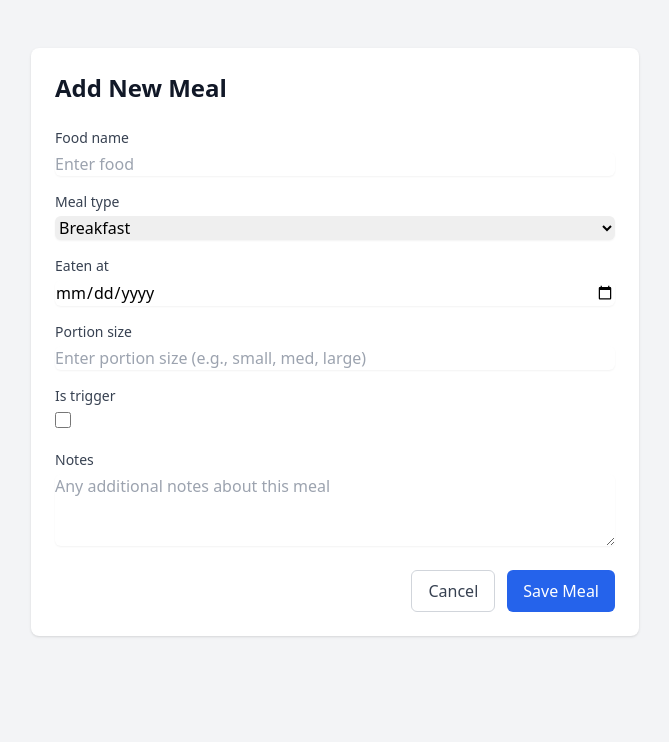
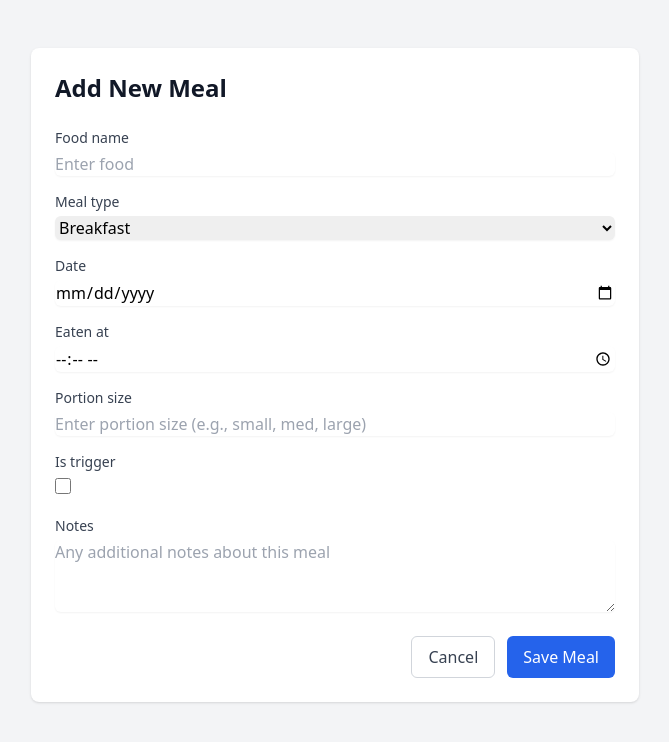
Before and after one commit to GuyMitchy/UC-Expert-Patient, a Django app: page /foods/add/ in a window 1280 px wide. Shown: the part 64-806 px from the top of the page, without its empty margins (305-974 px from the left). Run offline with Django 5.2, Linux system fonts and the light colour scheme; a user stored in the database is signed in; some libraries are stand-ins or nearby versions.

Commit message:
Edit foods model to store date and time eaten seperately

```diff
--- a/foods/forms.py
+++ b/foods/forms.py
@@ -21,14 +21,22 @@ class FoodForm(forms.ModelForm):
         })
     )
 
-    eaten_at = forms.DateField(
+    date = forms.DateField(
         widget=forms.DateInput(attrs={
             'type': 'date',
             'class': 'mt-1 block w-full rounded-md border-gray-300 shadow-sm focus:border-blue-500 focus:ring-blue-500',
             'max': timezone.now().strftime('%Y-%m-%d')
-        }),
+        })
+    )
 
+    eaten_at = forms.TimeField(
+                widget=forms.TimeInput(attrs={
+            'type': 'time',
+            'class': 'mt-1 block w-full rounded-md border-gray-300 shadow-sm focus:border-blue-500 focus:ring-blue-500',
+
+        })
     )
+
 
     portion_size = forms.CharField(
         widget=forms.TextInput(attrs={
@@ -56,7 +64,7 @@ class FoodForm(forms.ModelForm):
 
     class Meta:
         model = Food
-        fields = ['food_name', 'meal_type', 'eaten_at', 'portion_size']
+        fields = ['food_name', 'meal_type', 'date', 'eaten_at', 'portion_size']
         widgets = {
             'description': SummernoteWidget(),
             'date': forms.DateInput(attrs={'type': 'date'}),
--- a/foods/models.py
+++ b/foods/models.py
@@ -19,7 +19,8 @@ class Food(models.Model):
     ]
 
     user = models.ForeignKey(settings.AUTH_USER_MODEL, on_delete=models.CASCADE)
-    eaten_at = models.DateTimeField(validators=[validate_past_date], default=timezone.now)
+    date = models.DateTimeField(validators=[validate_past_date], default=timezone.now)
+    eaten_at = models.TimeField(default=timezone.now)
     meal_type = models.CharField(max_length=50, choices=MEAL_CHOICES)
     food_name = models.CharField(max_length=50)
     portion_size = models.CharField(max_length=50)
@@ -32,4 +33,4 @@ class Food(models.Model):
         return f"{self.meal_type} - {self.food_name}"
 
     class Meta:
-        ordering = ['-eaten_at',]
+        ordering = ['-date','-eaten_at',]
--- a/foods/templates/foods/delete.html
+++ b/foods/templates/foods/delete.html
@@ -11,8 +11,11 @@
 
         <div class="bg-gray-50 p-4 rounded-md mb-6">
             <p class="font-medium">{{ object.get_type_display }}</p>
+            {% if object.description %}
             <p class="text-sm text-gray-600 mt-2">{{ object.description }}</p>
             {% endif %}
+
+
         </div>
 
         <form method="POST">
```
Also changed, not shown: db.sqlite3, foods/migrations/0002_food_date.py (added), foods/migrations/0003_alter_food_eaten_at.py (added), foods/migrations/0004_alter_food_options_alter_food_date.py (added).
